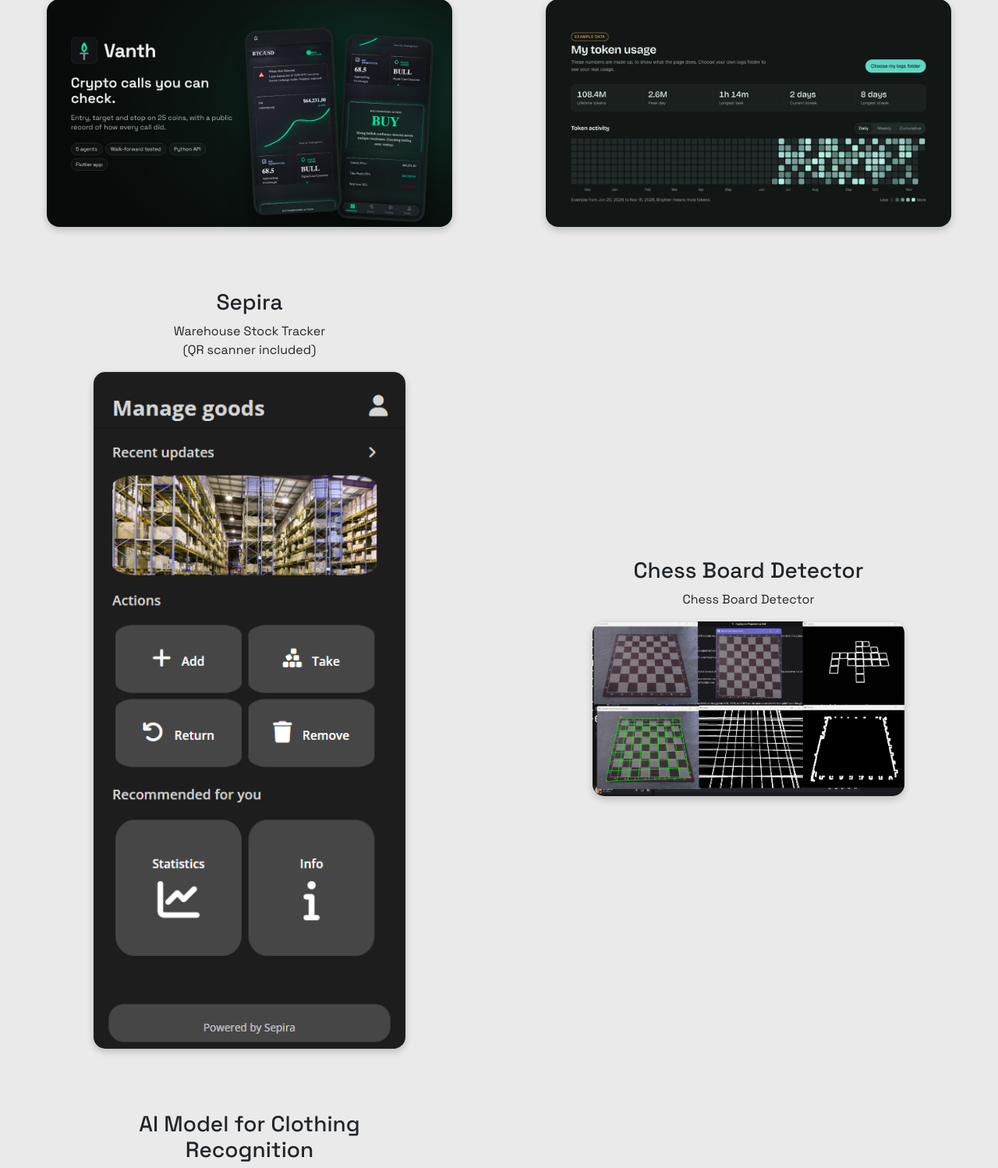
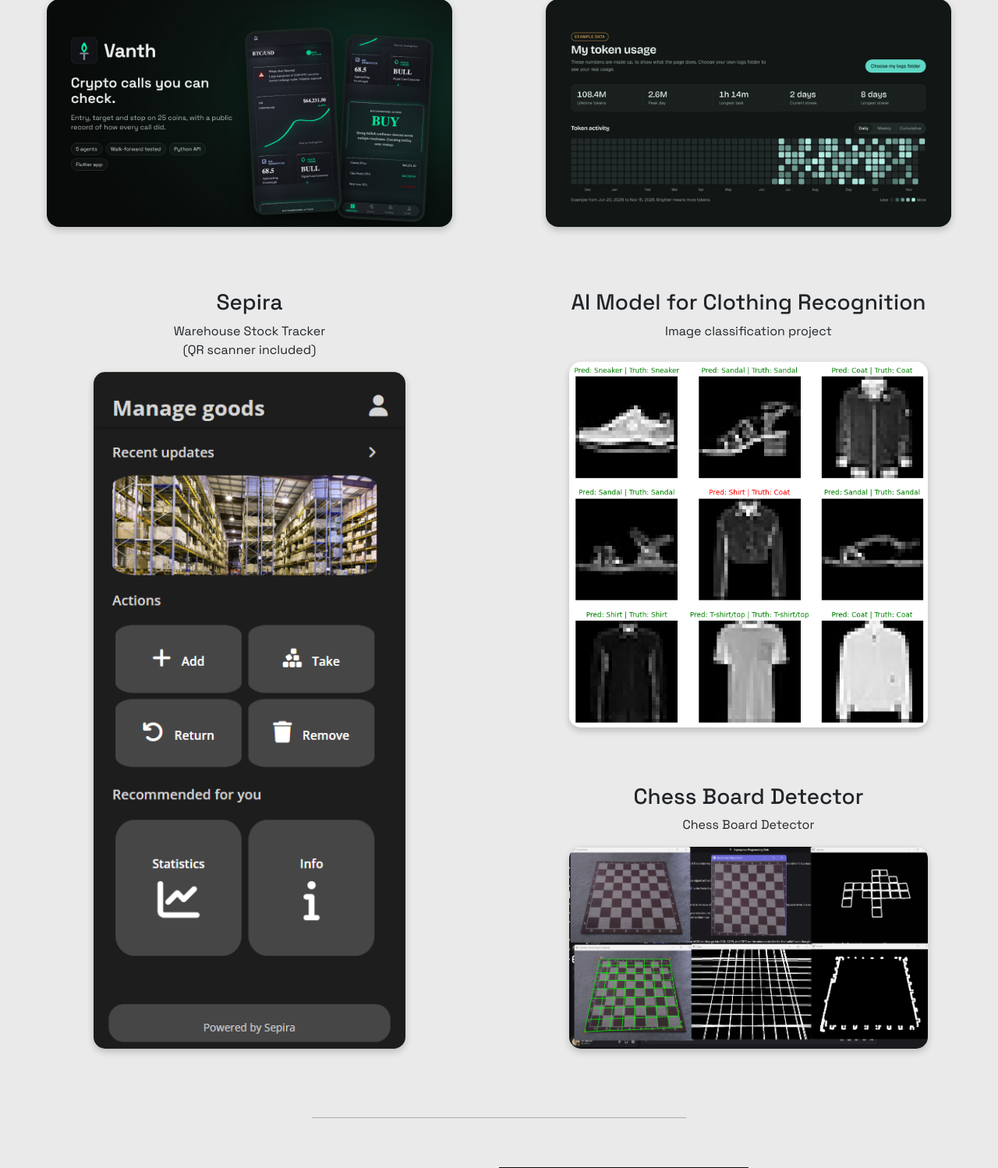
Before and after one commit to BaranovTim/My_website, a Django app: template Tim_Website/main/templates/main/index.html in a window 1280 px wide. Shown: the part 4305-5803 px from the top of the page at 78% size. Run offline with Django 5.2, Linux system fonts and the light colour scheme; the template is opened without the code that fills it, so the values that code supplies are empty; some libraries are stand-ins or nearby versions.

Commit message:
fixex the positioning

```diff
--- a/Tim_Website/main/static/main/css/new_sections.css
+++ b/Tim_Website/main/static/main/css/new_sections.css
@@ -34,6 +34,65 @@
 /* ---------- Skills: "Others" group sits under the "Hello There!" text ---------- */
 .skills_others {
     margin-top: 2.5rem;
+}
+
+/* Desktop: push "Others" down so it ends on the same line as "Frameworks" */
+@media (min-width: 994px) {
+    .skills {
+        align-items: stretch;
+    }
+
+    .skills_text {
+        display: flex;
+        flex-direction: column;
+    }
+
+    .skills_others {
+        margin-top: auto;
+        padding-top: 2.5rem;
+    }
+
+    /* if the left column is ever the taller one, the right list moves down instead */
+    .skills_div {
+        display: flex;
+        flex-direction: column;
+    }
+
+    .skills_div .appear {
+        margin-top: auto;
+    }
+}
+
+/* ---------- Projects: Clothing Recognition + Chess Board Detector stacked next to Sepira ---------- */
+.projects-stack {
+    display: flex;
+    flex-direction: column;
+    align-items: center;
+    width: 100%;
+}
+
+.projects-stack .clothing_project {
+    order: 1;
+}
+
+.projects-stack .chess_project {
+    order: 2;
+}
+
+@media (min-width: 769px) {
+    .projects > .projects-stack {
+        justify-content: space-between;
+        gap: 40px;
+        margin: 20px 0;
+    }
+
+    .projects-stack .clothing_project,
+    .projects-stack .chess_project {
+        width: 100%;
+        max-width: 460px;
+        margin: 0 auto;
+        padding-top: 0;
+    }
 }
 
 .skills_others h4 {
--- a/Tim_Website/main/templates/main/index.html
+++ b/Tim_Website/main/templates/main/index.html
@@ -634,6 +634,8 @@
                         </div>
                     </div>
 
+                    <!-- Clothing Recognition + Chess Board Detector share the column next to Sepira (Clothing shows on top via CSS order) -->
+                    <div class="projects-stack">
                     <div class="chess_project">
                         <h3>Chess Board Detector</h3>
                         <p>Chess Board Detector</p>
@@ -814,6 +816,8 @@
                             </div>
                         </div>
                     </div>
+                    </div>
+                    <!-- end of projects-stack -->
             </div>
             <div id="overlay"></div>
 
```
